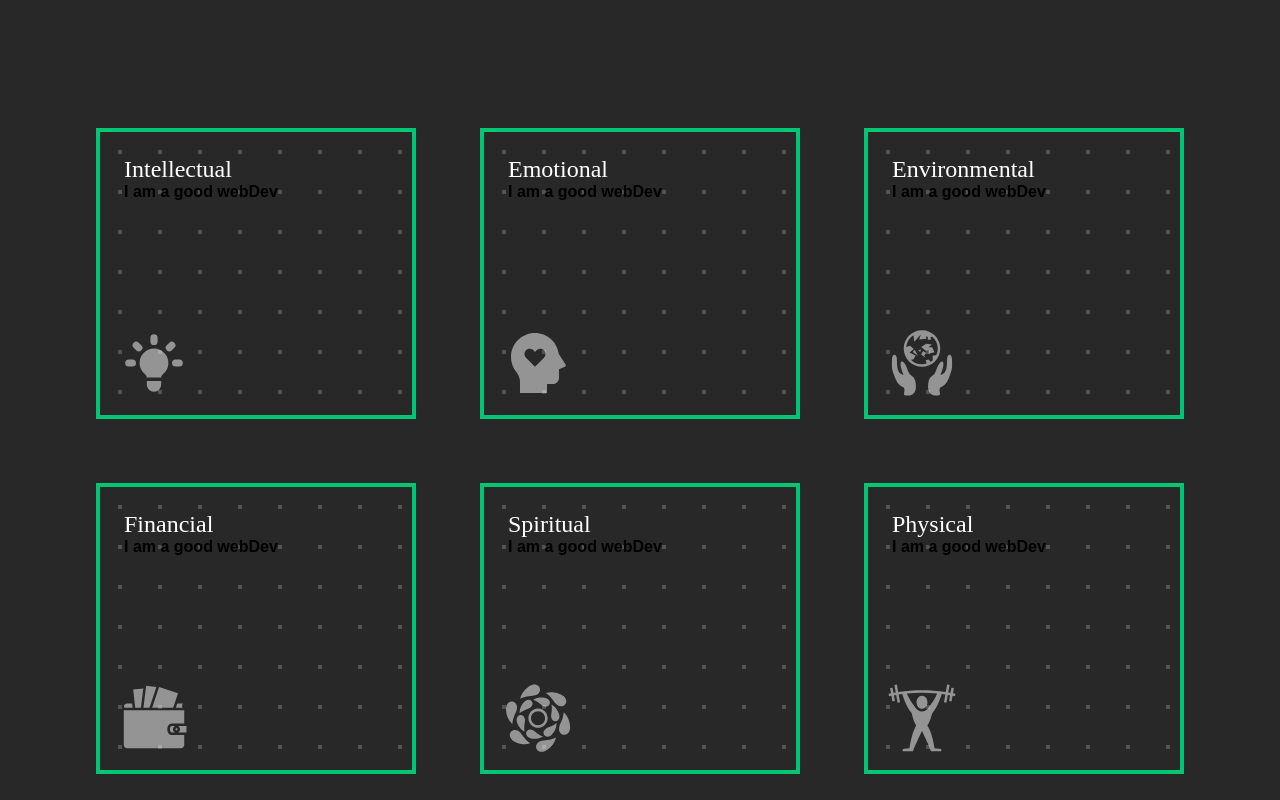
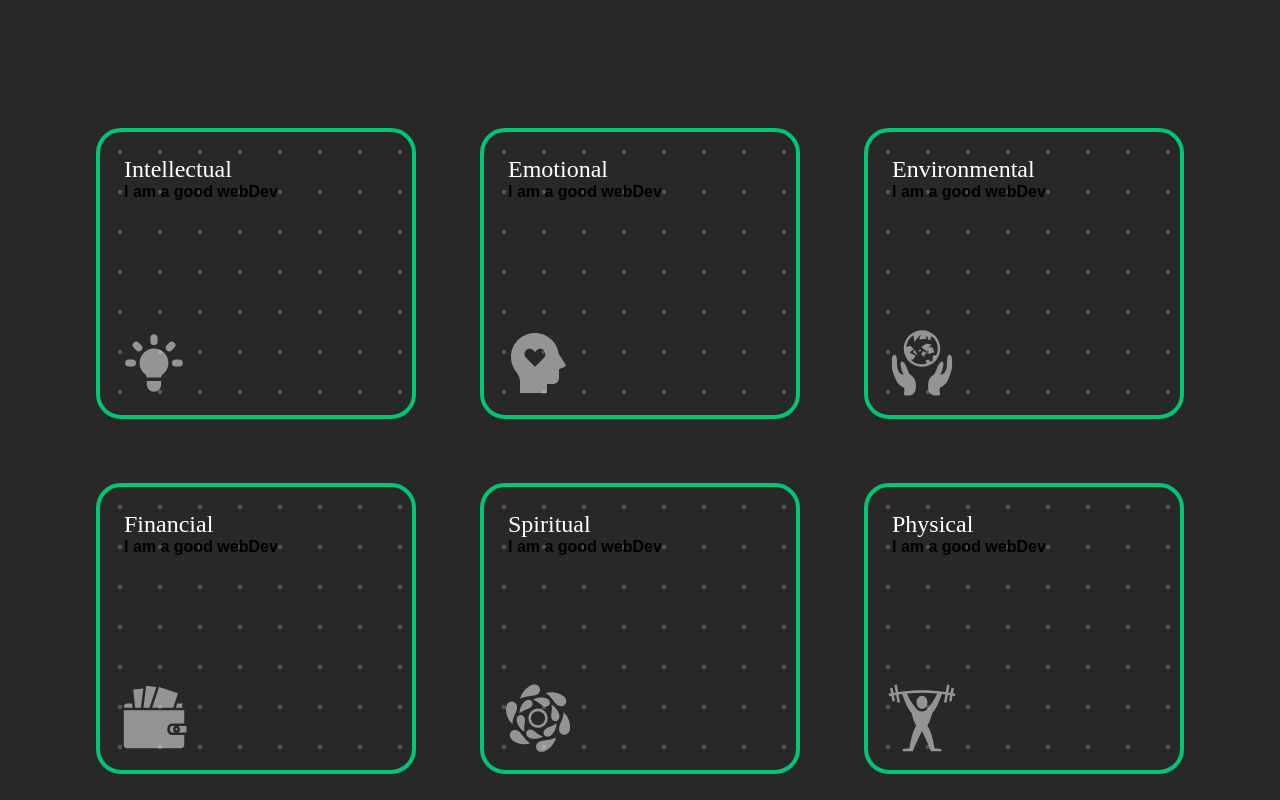
Before and after one commit to ESIEA-Dive/Mindto, a React (Create React App) app in the folder frontend_mindto/: page / in a window 1280 px wide. Shown: the part 1600-2400 px from the top of the page. Built offline with nearby package versions, Linux system fonts and the light colour scheme; a web font is replaced by a local one.

Commit message:
Pillars starter border radius

```diff
--- a/frontend_mindto/src/container/Pillars/Pillars.scss
+++ b/frontend_mindto/src/container/Pillars/Pillars.scss
@@ -18,10 +18,12 @@
     flex-direction: column;
     position: relative;
     margin: 2rem;
+    border-radius: 25px;
 
     &:hover::before {
         background-position: 100% 100%;
         transform: scale(1.08, 1.03);
+        border-radius: 25px;
       }
 
     &:hover {
@@ -39,8 +41,8 @@
             130deg,
             transparent 0% 33%,
             var(--g1) 66%,
-            var(--g2) 83.5%,
-            var(--g3) 100%
+            var(--g3) 83.5%,
+            var(--g2) 100%
           );
         background-position: 0% 0%;
         background-size: 300% 300%;
@@ -53,6 +55,7 @@
         transition: background-position 350ms ease, transform 350ms ease;
         width: 100%;
         z-index: 1;
+        border-radius: 25px;
     }
 }
 
--- a/frontend_mindto/src/index.css
+++ b/frontend_mindto/src/index.css
@@ -27,9 +27,9 @@
 :root {
   --font-base: "OctoberTamil", sans-serif;
 
-  --g1: rgb(200, 194, 209);
+  --g3: rgb(51, 102, 76);
   --g2: rgb(46, 42, 43);
-  --g3: rgb(0, 250, 38);
+  --g1: rgb(0, 198 , 116 );
 
   --primary-color: #282828;
   --secondary-color: #00C674;
```
